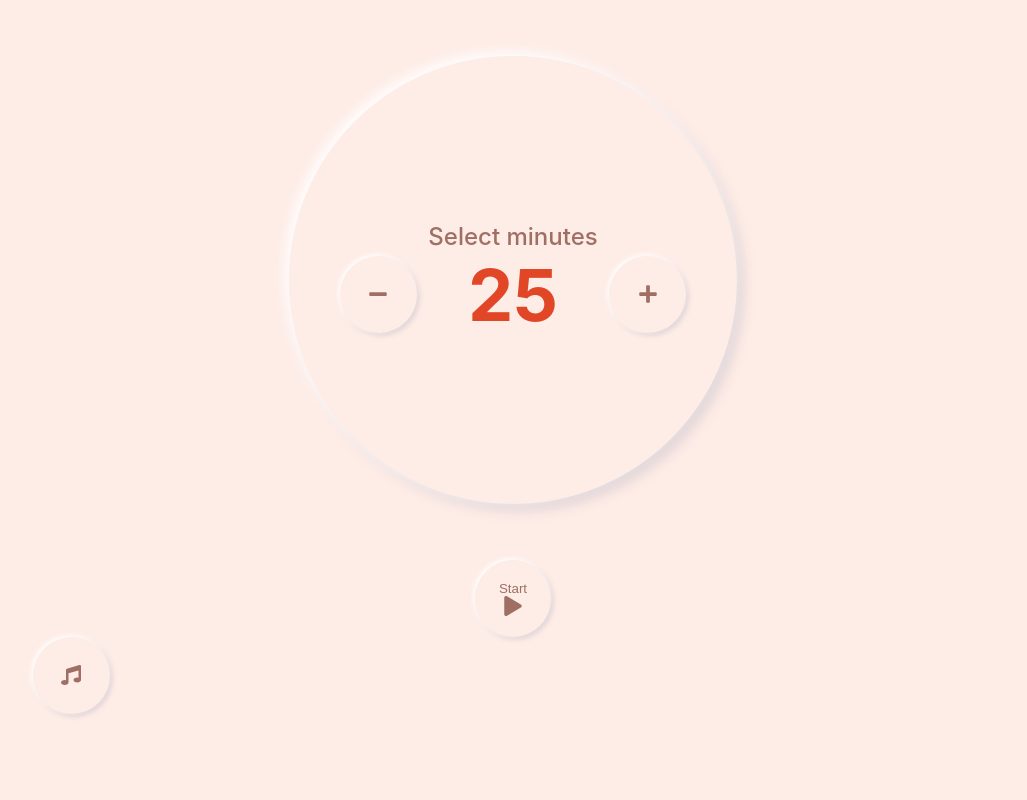
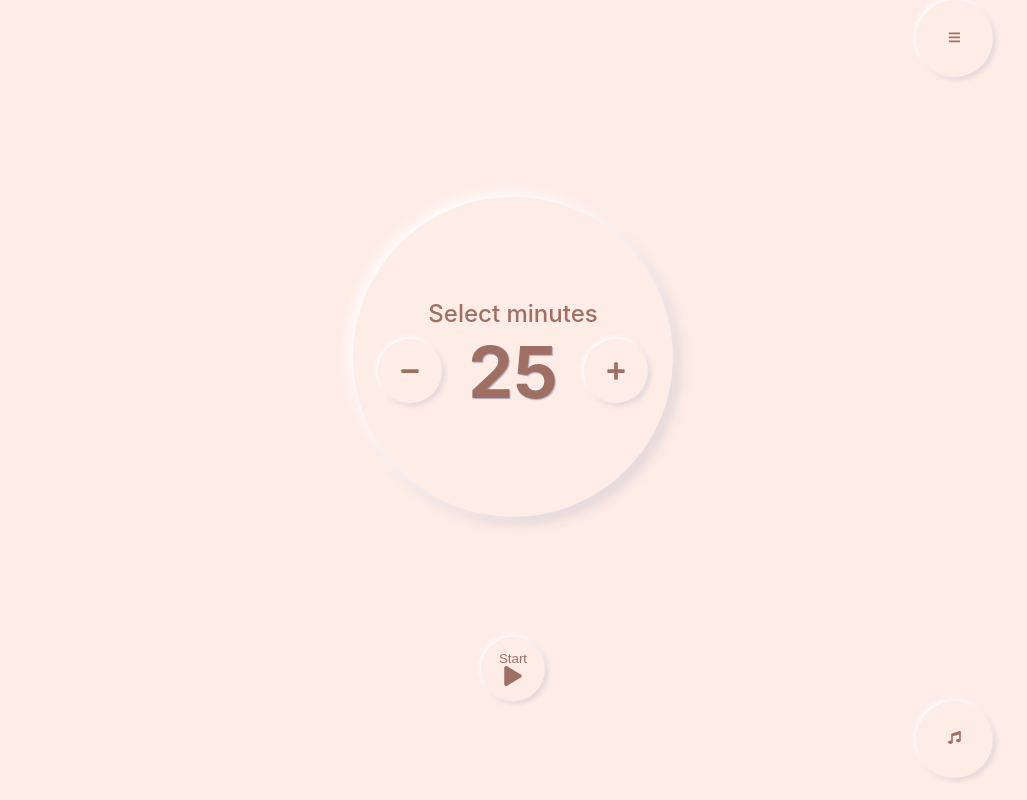
Before and after one commit to itskarelleh/neomorphism-pomodoro, a React (Create React App) app: page / in a window 1280 px wide. Shown: the whole page, without its empty margins (127-1154 px from the left). Built offline with nearby package versions, Linux system fonts and the light colour scheme.

Commit message:
Sound feature fixed. Menu added.

```diff
--- a/src/App.js
+++ b/src/App.js
@@ -1,12 +1,17 @@
 import React from 'react';
 import Pomodoro from './components/Pomodoro';
+import Menu from './components/displays/Menu';
+
 import './App.scss';
 
 function App() {
 
   return (
     <div className="App">
-      <Pomodoro />
+        <div className="container">
+          <Menu />
+          <Pomodoro />
+        </div>
     </div>
   );
 }
--- a/src/App.scss
+++ b/src/App.scss
@@ -1,8 +1,8 @@
 //palette
-$primary: #E14726;
+$primary: #FEECE6;
+$primary-dark: #eacec8;
 $dark: #252525;
 $text: #a06f64;
-$light-bg: #FEECE6;
 $dark-bg: linear-gradient(180deg, #221915 0%, #3E302A 46.34%, #1A0B05 125.28%);
 /**neomorphism-shadows & highlights**/
 //raised
@@ -24,7 +24,6 @@ $timer-circle: 75vw;
 $btn-size: 15vw;
 $btn-size-small: 6vw;
 $watch: 218px;
-
 $phone: 320px;
 $small-tablet: 600px;
 $tablet: 768px;
@@ -39,7 +38,7 @@ h6 {
 }
 
 .App {
-  background: $light-bg;
+  background: $primary;
   height: 100vh;
 }
 
@@ -49,6 +48,20 @@ h6 {
   margin: 0 auto;
   align-items: center;
   justify-content: center;
+}
+
+.flex-end {
+  display: flex;
+  align-items: center;
+  justify-content: flex-end;
+  width: 100%;
+}
+
+.flex-start {
+  display: flex;
+  align-items: center;
+  justify-content: flex-start;
+  width: 100%;
 }
 
 .inline-flex {
@@ -66,8 +79,13 @@ h6 {
 .raised-dramatic {
   box-shadow: $highlight-dramatic, $shadow-dramatic-1;
 }
+
 .raised {
   box-shadow: $highlight, $shadow-1;
+}
+
+.raised-text {
+  text-shadow: 1px 1px 1px #aeaec0;
 }
 
 .raised-soft {
@@ -78,13 +96,19 @@ h6 {
   box-shadow: $sunken-highlight, $sunken-shadow;
 }
 
+.raised-icon {
+    stroke: none;
+    fill: #feece6;
+    filter: drop-shadow(1px 1px 1px #aeaec0);
+}
+
 .timer {
   @extend .flex-center;
   height: 70%;
+  width: 100%;
 }
 
 .timer-display{
-  width: 100%;
   font-size: 3rem;
 }
 
@@ -113,10 +137,10 @@ h6 {
 }
 
 .timer-text {
-  color: $primary;
+  color: $text;
   display: inline;
   margin: 0;
-  text-shadow: $shadow-1;
+  @extend .raised-text
 }
 
 .second {
@@ -188,6 +212,20 @@ h6 {
   }
 }
 
+.btn-small {
+  @extend .raised-soft;
+  width: 6vw;
+  height: 6vw;
+  font-size: 0.8rem;
+  background: none;
+  border: none;
+  border-radius: 50%;
+  color: $text;
+  :hover {
+    cursor: pointer;
+  }
+}
+
 .timer-select {
   height: 75%;
 }
@@ -211,10 +249,31 @@ h6 {
   }
 }
 
-// @media
-// (max-device-width: 218px)
-// and (max-device-height: 281px) {
-// }
+#menu {
+  width: 100vw;
+  height: 100vh;
+  top: 0;
+  position: absolute;
+  left: 0;
+  background: $primary;
+}
+
+#menu-head {
+  margin-left: 25px;
+}
+
+#brand-title {
+    color: $primary;
+    margin-left: 25px;
+    font-size: 2rem;
+    @extend .raised-text;
+}
+
+.icon {
+  svg {
+    @extend .raised-icon;
+  }
+}
 
 @media (min-width: $small-tablet) {
   .timer-container {
@@ -228,22 +287,34 @@ h6 {
   }
 }
 
-@media (min-width: $tablet) {
+@media (min-width: $tablet) and (max-width: $laptop) {
   .timer-container {
-    height: 75vw;
-    width: 75vw;
+    height: 45vw;
+    width: 45vw;
   }
 
   .timer-btn {
-    width: $btn-size;
-    height: $btn-size;
+    width: 8vw;
+    height: 8vw;
   }
 }
 
 @media screen and (min-width: $laptop) and (max-width: $desktop){
   .timer-container{
-    height: 35vw;
-    width: 35vw;
+    height: 25vw;
+    width: 25vw;
+  }
+
+  .timer-btn {
+    width: 5vw;
+    height: 5vw;
+  }
+}
+
+@media screen and (min-width: $desktop) {
+  .timer-container{
+    height: 20vw;
+    width: 20vw;
   }
 
   .timer-btn {
@@ -251,15 +322,3 @@ h6 {
     height: $btn-size-small;
   }
 }
-
-@media screen and (min-width: $desktop) {
-  .timer-container{
-    height: 40vw;
-    width: 40vw;
-  }
-
-  .timer-btn {
-    width: $btn-size-small;
-    height: $btn-size-small;
-  }
-}
--- a/src/components/Pomodoro.js
+++ b/src/components/Pomodoro.js
@@ -1,6 +1,5 @@
 import React, { useState, useEffect } from 'react';
 import TimerDisplay from './displays/TimerDisplay';
-import TimerButton from './inputs/TimerButton';
 import AudioButton from './inputs/AudioButton';
 import { InitialControls, TimerRunningControls } from './inputs/ButtonGroups';
 
@@ -15,10 +14,16 @@ export default function Pomodoro() {
     const [ running, setRunning ] = useState(false);
     const [ time, setTime ] = useState(sessionTimes[0].default);
     const [ sessionType, setSessionType ] = useState(null);
+    const [ sound, setSound ] = useState(null);
+
+    var audio = new Audio(sound);
 
     const startTimer = () => {
         setRunning(true);
         setTimerInterval(setInterval(tick, 1000));
+        if(sound !== null) {
+            audio.play();
+        }
         if(!sessionType) {
             setTime(prev => time > 0 ? (prev * 60) : sessionTimes[0].default);
         } else {
@@ -78,20 +83,17 @@ export default function Pomodoro() {
         setTime(previousValue => previousValue - 1);
     }
 
-
-
     useEffect(() => {
 
-        // if(time > 0 && running) {
-        //     audio.play();
-        // }
         if(time === 0) {
             stopTimer();
+            // audio.pause;
         }
-    });
+
+    }, [sound]);
 
     return (
-        <div className="container">
+        <>
            <div className="timer">
            <TimerDisplay time={time} setTime={setTime}
             sessionType={sessionType}
@@ -99,15 +101,14 @@ export default function Pomodoro() {
            </div>
            <div className="controls">
                {running ? <TimerRunningControls stop={stopTimer}
-               play={startTimer} reset={resetTimer} running={running}
+               play={togglePausePlay} reset={resetTimer} running={running}
                 /> :
                 <InitialControls sessionType={sessionType}
                 start={startTimer} reset={resetTimer} />}
                <div className="settings">
-                    <AudioButton />
+                    <AudioButton setSound={setSound} />
                 </div>
            </div>
-
-        </div>
+        </>
     )
 }
--- /dev/null
+++ b/src/components/displays/Menu.js
@@ -0,0 +1,29 @@
+import React, { useState } from 'react';
+import Button from '../inputs/Button';
+import { FaBars, FaTimes } from 'react-icons/fa';
+
+const MenuContainer = ({ handleClick }) => (
+    <div id="menu">
+        <div id="menu-head" className="flex-start">
+        <div className="icon">
+            <FaTimes onClick={handleClick} />
+        </div>
+        <h1 id="brand-title"
+        style={{ marginLeft: '25px'}}>Pomodoro</h1>
+        </div>
+    </div>
+)
+
+export default function Menu() {
+    const [ open, setOpen ] = useState(false);
+    const toggleOpen = () => setOpen(!open);
+
+    return (
+        <header className="flex-end">
+            {open && <MenuContainer handleClick={toggleOpen}/> }
+            <Button handleClick={toggleOpen}>
+                <FaBars />
+            </Button>
+        </header>
+    )
+}
--- a/src/components/inputs/AudioButton.js
+++ b/src/components/inputs/AudioButton.js
@@ -1,18 +1,20 @@
-import React, { useState, useEffect } from 'react';
-import TimerButton from './TimerButton';
+import React, { useState } from 'react';
+import Button from './Button';
 import { FaMusic, FaTimes } from "react-icons/fa";
 import { soundOptions } from "../../enums";
 import useSound from 'use-sound';
+import PropTypes from 'prop-types';
 
-const SoundsList = () => {
 
-    const [selected, setSelected ] = useState(null);
-    const [ play ] = useSound(selected);
+const SoundsList = ({ setSelected }) => {
+
+    // const [ selected, setSelected ] = useState(null);
+    // const [ play ] = useSound(selected);
 
     return (
         <ul className="sound-options">
             {soundOptions && soundOptions.map((option) => (
-            <li role="button" onClick={play}
+                <li role="button" onClick={setSelected(option.audio)}
                 id={`sound-${option.name}`}>
                     {option.icon}
                     {option.name}
@@ -22,40 +24,18 @@ const SoundsList = () => {
     )
 }
 
-const AudioButton = () => {
+const AudioButton = ({ setSound }) => {
 
     const [ open, setOpen ] = useState(false);
-    const [ selected, setSelected ] = useState(null);
-
     const toggleOpen = () => setOpen(!open);
-
     return (
-        <div style={{ display: "flex", alignItems: "center" }}>
-            <TimerButton
-            // isLong={open ? true : false}
-            handleChange={toggleOpen}>
+        <div className="flex-end">
+            {open ?  <SoundsList setSelected={setSound} /> : null }
+            <Button handleClick={toggleOpen}>
                 {open ? <FaTimes /> : <FaMusic /> }
-            </TimerButton>
-            {open ?  <SoundsList setSelected={setSelected} /> : null }
+            </Button>
         </div>
     )
 }
 
 export default AudioButton;
-
-// return (
-//     <>
-//         <TimerButton isLong={open ? true : false}
-//         handleChange={toggleOpen}>
-//             {open ?
-//             <div className="inline-menu">
-//             <div>
-//                 <FaTimes />
-//             </div>
-//             <SoundsList sound={sound} />
-//             </div>
-//             :
-//             <FaMusic /> }
-//         </TimerButton>
-//     </>
-// )
--- /dev/null
+++ b/src/components/inputs/Button.js
@@ -0,0 +1,15 @@
+import React from 'react';
+
+const Button = ({ label, icon, handleClick, children }) => (
+    <>
+        <button className="btn-small" onClick={handleClick}>
+            <div>
+                {icon && icon}
+                {label && <p>label</p>}
+                {children}
+            </div>
+        </button>
+    </>
+)
+
+export default Button;
--- a/src/components/inputs/TimerButton.js
+++ b/src/components/inputs/TimerButton.js
@@ -1,19 +1,15 @@
-import PropTypes from 'prop-types';
+const TimerButton = ({ handleChange, label, icon, children }) => (
 
-const TimerButton = ({ handleChange, label, icon, children, isLong }) => (
+    <>
     <button onClick={handleChange}
-    className={isLong ? "btn-long" : "timer-btn"}>
+    className="timer-btn">
         <div className="btn-base">
             {icon && <p>{icon}</p>}
             {label && <p>{label}</p> }
             {children}
-
         </div>
     </button>
+    </>
 )
 
-TimerButton.propTypes = {
-    isLong: PropTypes.bool
-}
-
 export default TimerButton;
```
Also changed, not shown: src/.babelrc, 2 other files (tests, documents, lock files or other folders). Lines whose indentation alone changed are shown as unchanged.
